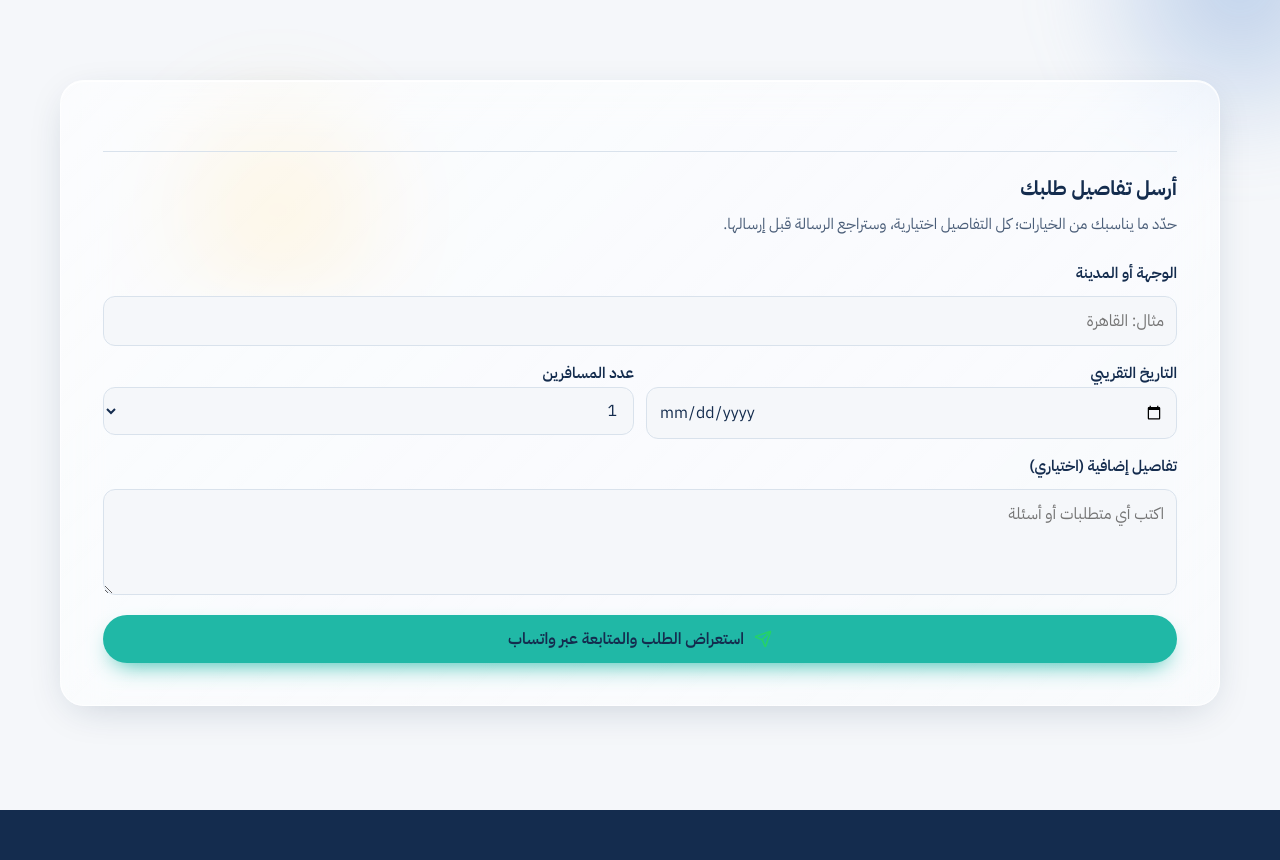
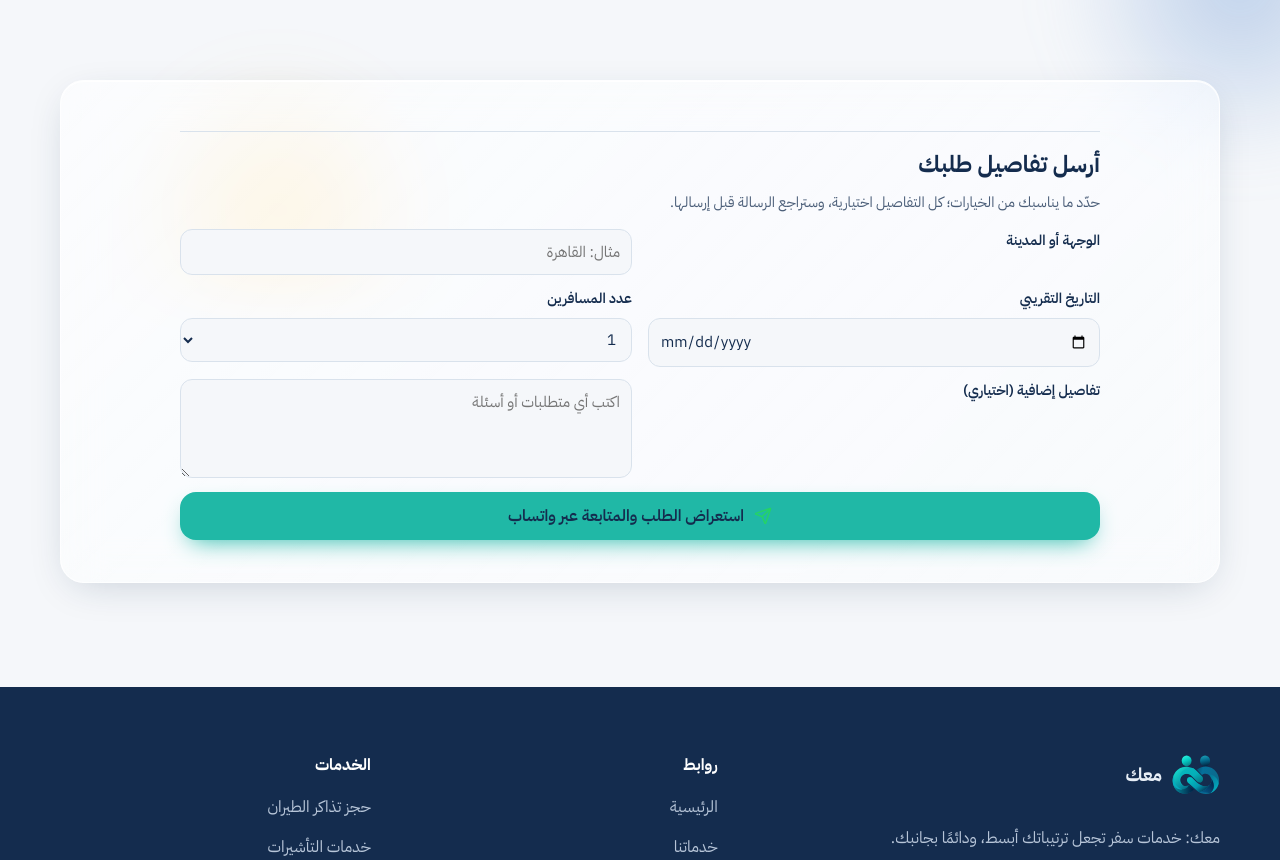
Before and after one commit to khwy1d/Maak, a React (Vite) app: page /real-estate in a window 1280 px wide. Shown: the part 500-1360 px from the top of the page. Built offline with nearby package versions, Linux system fonts and the light colour scheme.

Commit message:
Compact and standardize service inquiry card layout

```diff
--- a/src/styles/global.css
+++ b/src/styles/global.css
@@ -732,3 +732,59 @@ body { background: transparent; }
   .mobile-dock a { font-size: clamp(.58rem, 2.5vw, .7rem); }
   .mobile-dock a span { white-space: nowrap; }
 }
+
+
+/* Unified compact service inquiry cards */
+.inquiry-form {
+  display: grid;
+  grid-template-columns: repeat(2, minmax(0, 1fr));
+  gap: 12px 16px;
+  margin-top: 8px;
+  padding-top: 18px;
+}
+.inquiry-form > h3,
+.inquiry-form > p,
+.inquiry-form > .inquiry-hotel-options,
+.inquiry-form > .inquiry-field-wide,
+.inquiry-form > .inquiry-submit { grid-column: 1 / -1; }
+.inquiry-form h3 { margin: 0; font-size: clamp(1.2rem, 2vw, 1.45rem); }
+.inquiry-form > p { margin: 0 0 2px; font-size: .9rem; line-height: 1.65; }
+.inquiry-field { display: flex; flex-direction: column; gap: 6px; min-width: 0; }
+.inquiry-form label { margin: 0; font-size: .88rem; }
+.inquiry-form input,
+.inquiry-form select,
+.inquiry-form textarea {
+  min-width: 0;
+  min-height: 44px;
+  padding: 9px 11px;
+  border-radius: 12px;
+  font-size: .95rem;
+}
+.inquiry-form textarea { min-height: 68px; }
+.inquiry-hotel-options {
+  display: grid;
+  grid-template-columns: repeat(2, minmax(0, 1fr));
+  gap: 12px 16px;
+  padding: 14px;
+  border: 1px solid var(--glass-border);
+  border-radius: 16px;
+  background: color-mix(in srgb, var(--glass) 72%, transparent);
+}
+.inquiry-hotel-options > div { display: flex; flex-direction: column; gap: 6px; min-width: 0; }
+.inquiry-row { display: contents; }
+.inquiry-row > div { display: flex; flex-direction: column; gap: 6px; min-width: 0; }
+.inquiry-submit { grid-column: 1 / -1; margin-top: 2px; min-height: 48px; border-radius: 16px; }
+@media (min-width: 800px) {
+  .page-detail-service .inquiry-form { max-width: 920px; margin-inline: auto; }
+}
+@media (max-width: 560px) {
+  .inquiry-form { grid-template-columns: repeat(2, minmax(0, 1fr)); gap: 10px; }
+  .inquiry-hotel-options { gap: 10px; padding: 11px; }
+  .inquiry-form input, .inquiry-form select { font-size: .9rem; }
+  .inquiry-form textarea { min-height: 62px; }
+}
+@media (max-width: 360px) {
+  .inquiry-form, .inquiry-hotel-options { grid-template-columns: minmax(0, 1fr); }
+  .inquiry-form > h3, .inquiry-form > p, .inquiry-form > .inquiry-hotel-options,
+  .inquiry-form > .inquiry-field-wide, .inquiry-form > .inquiry-submit { grid-column: 1; }
+}
```
